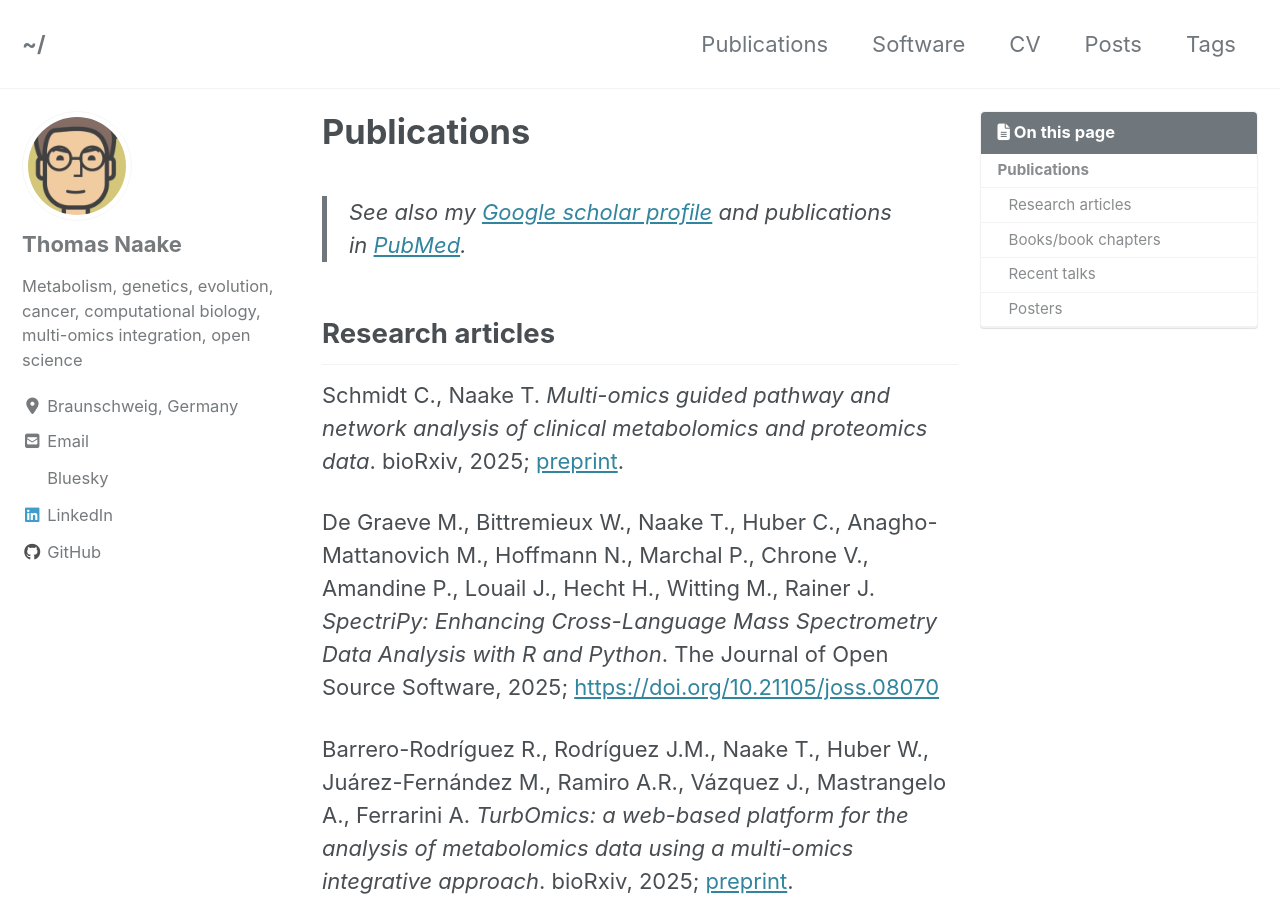
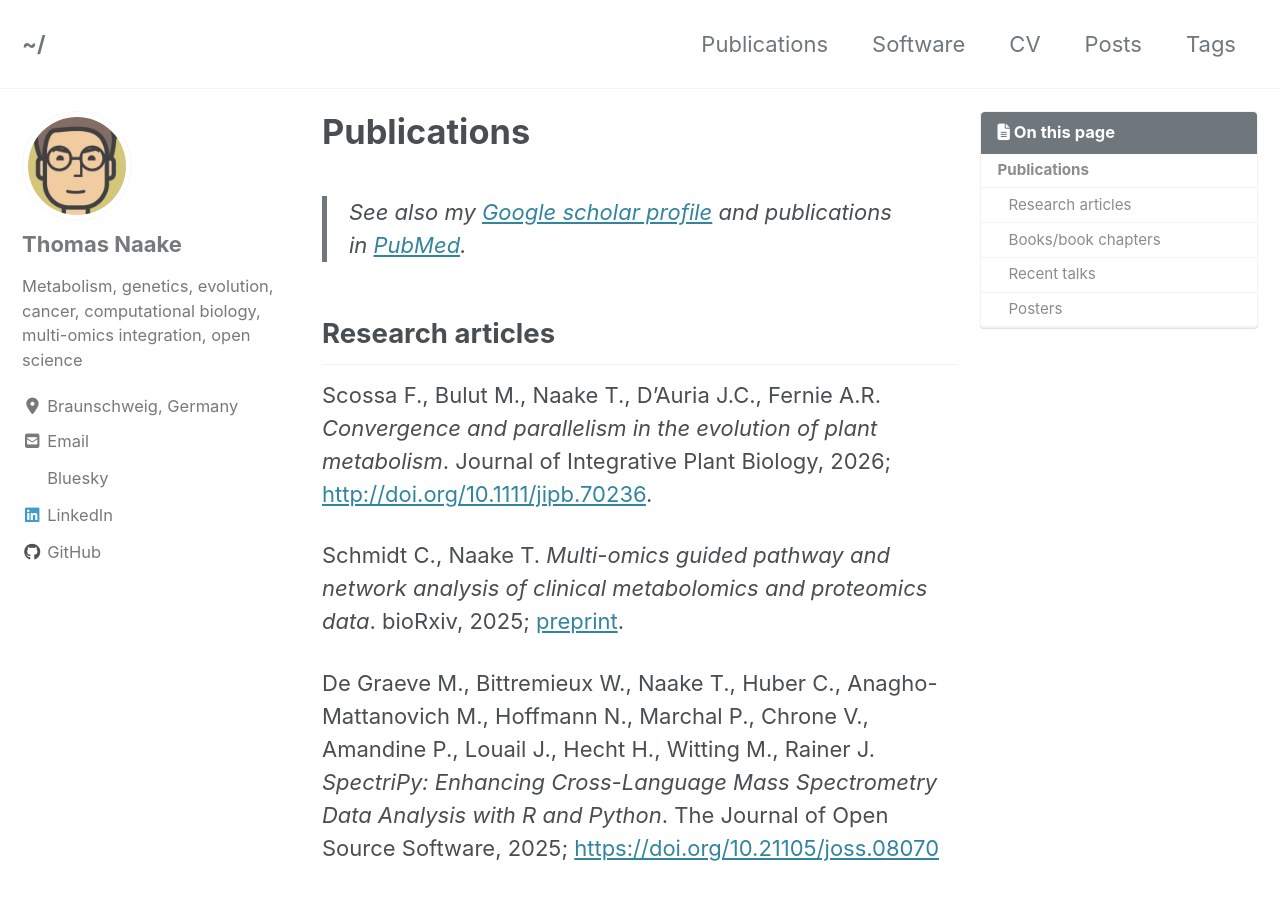
Before and after one commit to tnaake/tnaake.github.io, a Jekyll site: the page built from _pages/publications.md, in a window 1280 px wide and 900 px high. Built offline with Jekyll 4.4.1, drawn with Linux system fonts in a browser that asks for light colours; cached includes are drawn as plain includes; nearby versions of some CDN libraries.

Commit message:
Update publications.md

```diff
--- a/_pages/publications.md
+++ b/_pages/publications.md
@@ -18,6 +18,11 @@ header:
 > [PubMed](https://www.ncbi.nlm.nih.gov/pubmed/?term=naake+thomas).
 
 ## Research articles
+
+Scossa F., Bulut M., Naake T., D'Auria J.C., Fernie A.R.
+*Convergence and parallelism in the evolution of plant metabolism*.
+Journal of Integrative Plant Biology, 2026;
+[http://doi.org/10.1111/jipb.70236](http://doi.org/10.1111/jipb.70236).
 
 Schmidt C., Naake T.
 *Multi-omics guided pathway and network analysis of clinical metabolomics and proteomics data*.
```
